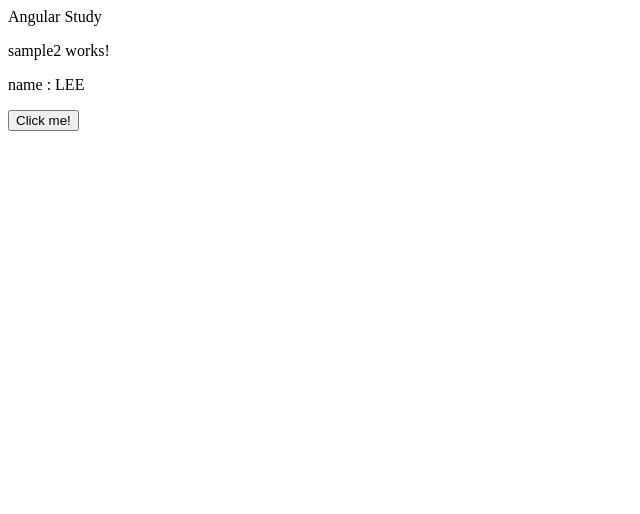
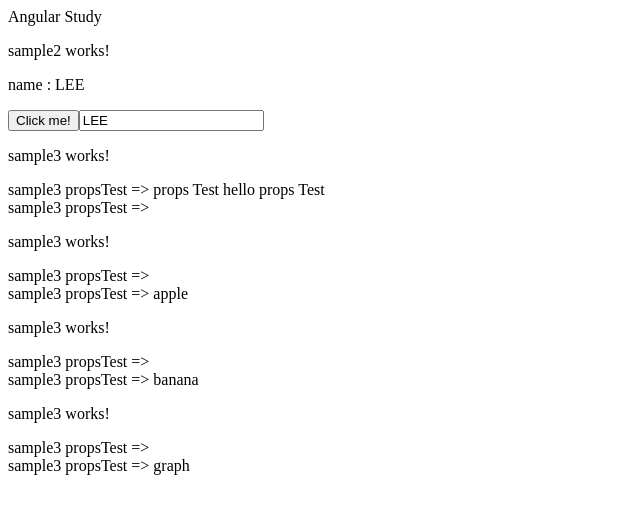
Before and after one commit to KeonYoungLeee/AngularStudy, an Angular app in the folder StudyProject/Front/: page / in a window 1280 px wide. Shown: the top 514 px of the page, without its empty margins (0-640 px from the left). Built offline with nearby package versions, Linux system fonts and the light colour scheme.

Commit message:
Add 강좌2(Angular Component3)

```diff
--- a/StudyProject/Front/src/app/app.component.html
+++ b/StudyProject/Front/src/app/app.component.html
@@ -1,4 +1,6 @@
 <div>Angular Study</div>
 <app-sample2></app-sample2>
+<app-sample3 propsTest="props Test hello props Test"></app-sample3>
+<app-sample3 *ngFor="let fruits of fruits" [furitsList]="fruits"></app-sample3>
 
 <router-outlet></router-outlet>
--- a/StudyProject/Front/src/app/app.component.ts
+++ b/StudyProject/Front/src/app/app.component.ts
@@ -7,4 +7,5 @@
 })
 export class AppComponent {
   title = 'angular-quick-start';
+  fruits = ['apple', 'banana', 'graph'];
 }
--- a/StudyProject/Front/src/app/sample2/sample2.component.html
+++ b/StudyProject/Front/src/app/sample2/sample2.component.html
@@ -1,3 +1,5 @@
 <p>sample2 works!</p>
 <p>name : {{ name }}</p>
 <button (click)="onClickMe($event)">Click me!</button>
+
+<input type="text" [(ngModel)]="name" >
--- /dev/null
+++ b/StudyProject/Front/src/app/sample3/sample3.component.html
@@ -0,0 +1,3 @@
+<p>sample3 works!</p>
+<div>sample3 propsTest => {{ propsTest }} </div>
+<div>sample3 propsTest => {{ furitsList }} </div>
--- /dev/null
+++ b/StudyProject/Front/src/app/sample3/sample3.component.ts
@@ -0,0 +1,18 @@
+import { Component, OnInit, Input } from '@angular/core';
+
+@Component({
+  selector: 'app-sample3',
+  templateUrl: './sample3.component.html',
+  styleUrls: ['./sample3.component.scss']
+})
+export class Sample3Component implements OnInit {
+
+  @Input() propsTest: string;
+  @Input() furitsList: string;
+
+  constructor() { }
+
+  ngOnInit(): void {
+  }
+
+}
```
Also changed, not shown: StudyProject/Front/src/app/app.module.ts (+6 -2 lines), StudyProject/Front/src/app/sample3/sample3.component.scss (added), 2 other files (tests, documents, lock files or other folders).
